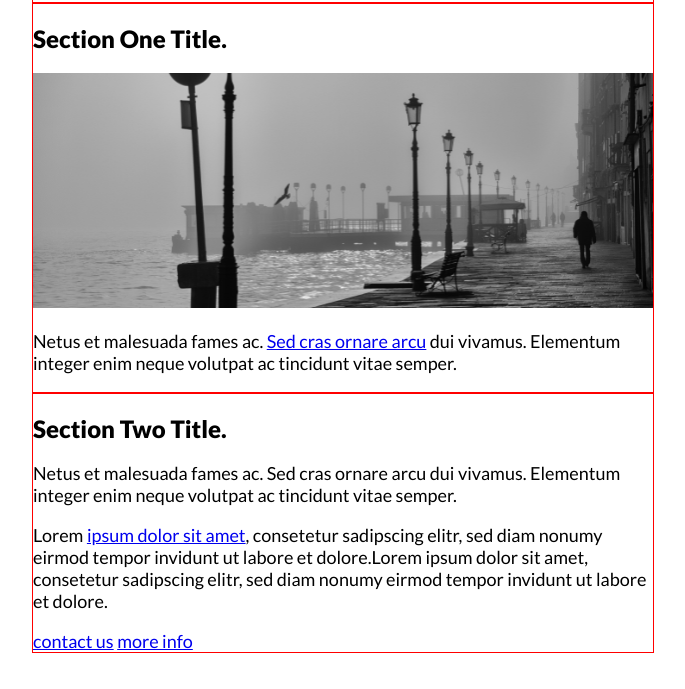
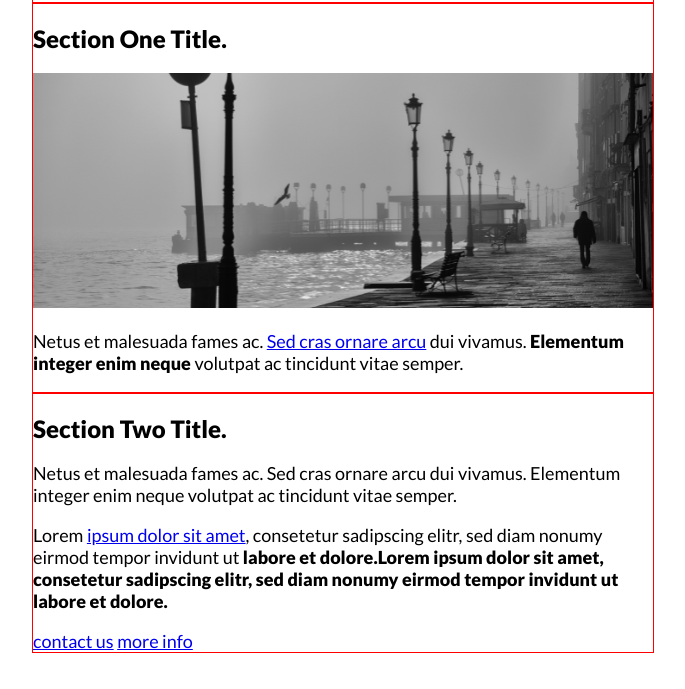
Before and after one commit to Pethaf/CssChallenge2, a plain HTML site: page index.html in a window 1280 px wide. Shown: the part 99-788 px from the top of the page, without its empty margins (297-982 px from the left). Drawn offline with Linux system fonts and the light colour scheme.

Commit message:
Add bold text

```diff
--- a/style/style.css
+++ b/style/style.css
@@ -21,3 +21,7 @@ h1 {
 h2 {
     font-size: 24px;
 }
+
+.text-bold {
+    font-weight: 900;
+}
```
